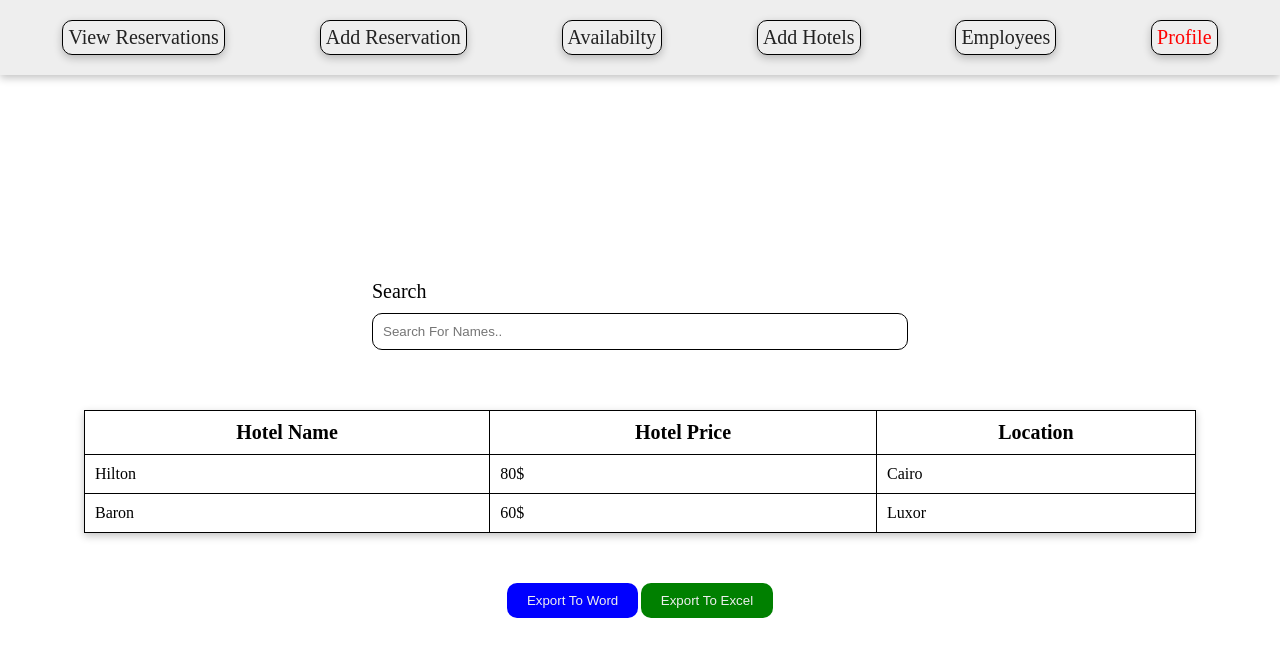
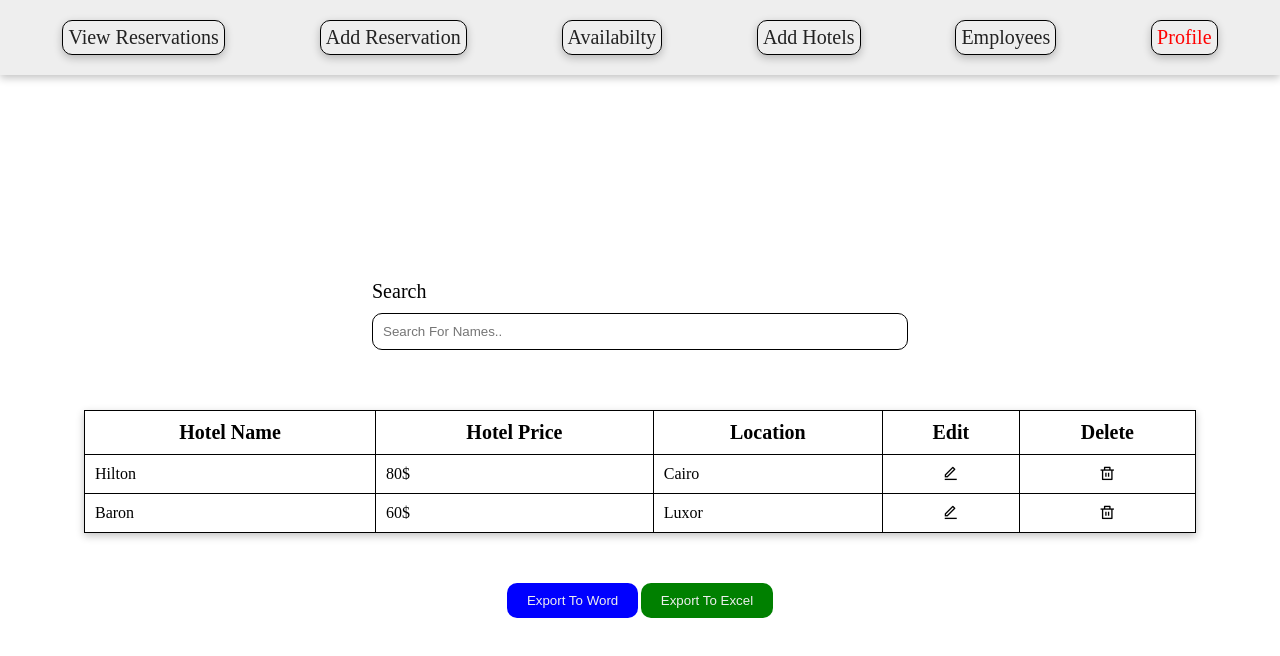
Before and after one commit to HadyHany23/Booking_FrontEnd, a plain HTML site: page html/AvailableHotels.html in a window 1280 px wide. Shown: the top 656 px of the page. Drawn offline with nearby package versions, Linux system fonts and the light colour scheme.

Commit message:
edit & delete

```diff
--- a/css/style.css
+++ b/css/style.css
@@ -242,4 +242,9 @@ td:hover {
   cursor: pointer;
 }
 
+.table_cont table #icons {
+  text-align: center;
+  cursor: pointer;
+}
+
 /* ENd Table Pages */
--- a/html/AvailableHotels.html
+++ b/html/AvailableHotels.html
@@ -7,6 +7,8 @@
     <title>Document</title>
     <!-- custom css file link-->
     <link rel="stylesheet" href="../css/style.css">
+    <!-- remixicon -->
+    <link rel="stylesheet" href="https://cdnjs.cloudflare.com/ajax/libs/remixicon/4.2.0/remixicon.css">
     <!--  library converts the HTML table into an Excel file -->
     <script src="https://cdnjs.cloudflare.com/ajax/libs/xlsx/0.18.5/xlsx.full.min.js"></script>
 </head>
@@ -35,6 +37,8 @@
                     <th onclick="sortTable(0)">hotel name</th>
                     <th onclick="sortTable(1)">hotel price</th>
                     <th onclick="sortTable(2)">location</th>
+                    <th>edit</th>
+                    <th>delete</th>
                 </tr>
             </thead>
             <tbody>
@@ -42,11 +46,15 @@
                     <td>hilton</td>
                     <td>80$</td>
                     <td>cairo</td>
+                    <td id="icons"><i class="ri-edit-line"></i></td>
+                    <td id="icons"><i class="ri-delete-bin-line"></i></td>
                 </tr>
                 <tr>
                     <td>baron</td>
                     <td>60$</td>
                     <td>luxor</td>
+                    <td id="icons"><i class="ri-edit-line"></i></td>
+                    <td id="icons"><i class="ri-delete-bin-line"></i></td>
                 </tr>
             </tbody>
         </table>
```
